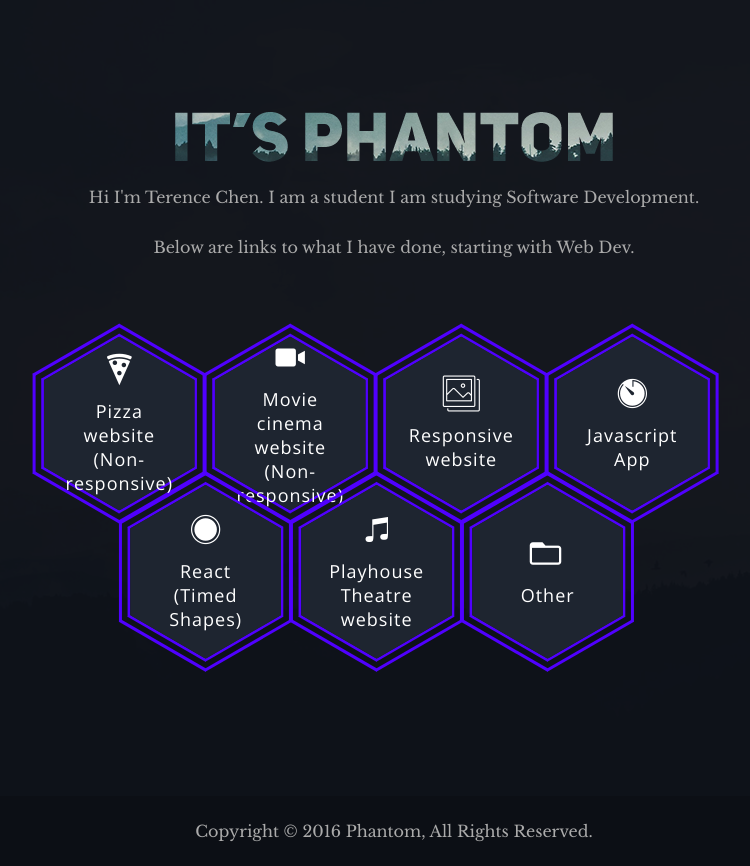
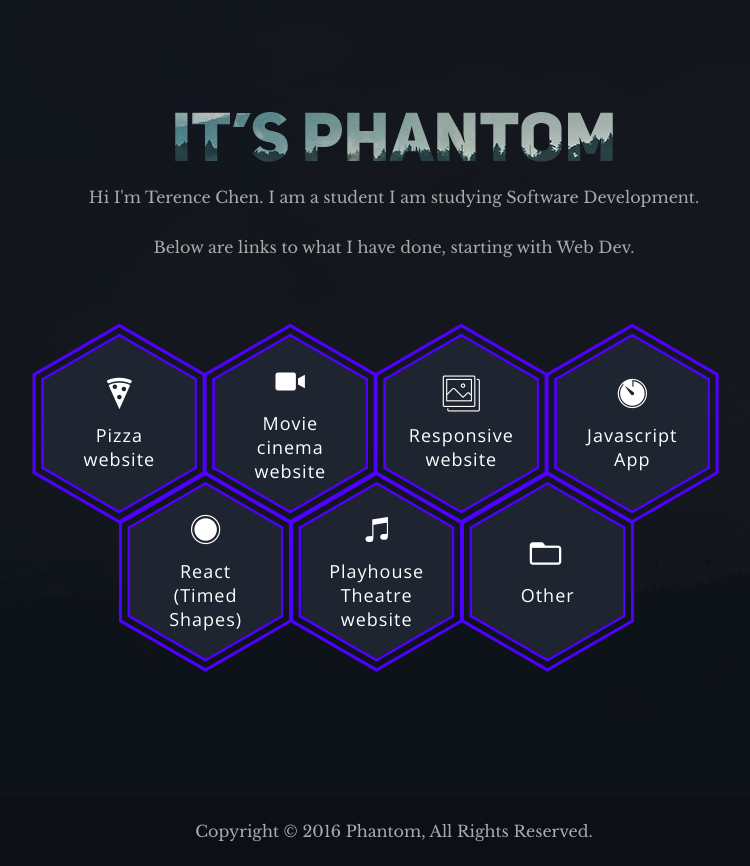
Before and after one commit to TcPirate1/Portfolio, a plain HTML site: page index.html in a window 1280 px wide. Shown: the whole page, without its empty margins (246-996 px from the left). Drawn offline with nearby package versions, Linux system fonts and the light colour scheme; files whose address does not match are found by name.

Commit message:
Update index.html
Removed text from title inside hexagon

```diff
--- a/index.html
+++ b/index.html
@@ -53,7 +53,7 @@
                                                 <span class="icon">
                                                     <i class="tf-ion-pizza"></i>
                                                 </span>
-                                                <span class="title">Pizza website (Non-responsive)</span>
+                                                <span class="title">Pizza website</span>
                                             </span>
                                             <svg viewbox="0 0 173.20508075688772 200" height="200" width="174" version="1.1" xmlns="http://www.w3.org/2000/svg"><path d="M86.60254037844386 0L173.20508075688772 50L173.20508075688772 150L86.60254037844386 200L0 150L0 50Z" fill="#1e2530"></path></svg>
                                         </a>
@@ -74,7 +74,7 @@
                                                 <span class="icon">
                                                     <i class="tf-ion-ios-videocam"></i>
                                                 </span>
-                                                <span class="title">Movie cinema website (Non-responsive)</span>
+                                                <span class="title">Movie cinema website</span>
                                             </span>
                                             <svg viewbox="0 0 173.20508075688772 200" height="200" width="174" version="1.1" xmlns="http://www.w3.org/2000/svg"><path d="M86.60254037844386 0L173.20508075688772 50L173.20508075688772 150L86.60254037844386 200L0 150L0 50Z" fill="#1e2530"></path></svg>
                                         </a>
```
